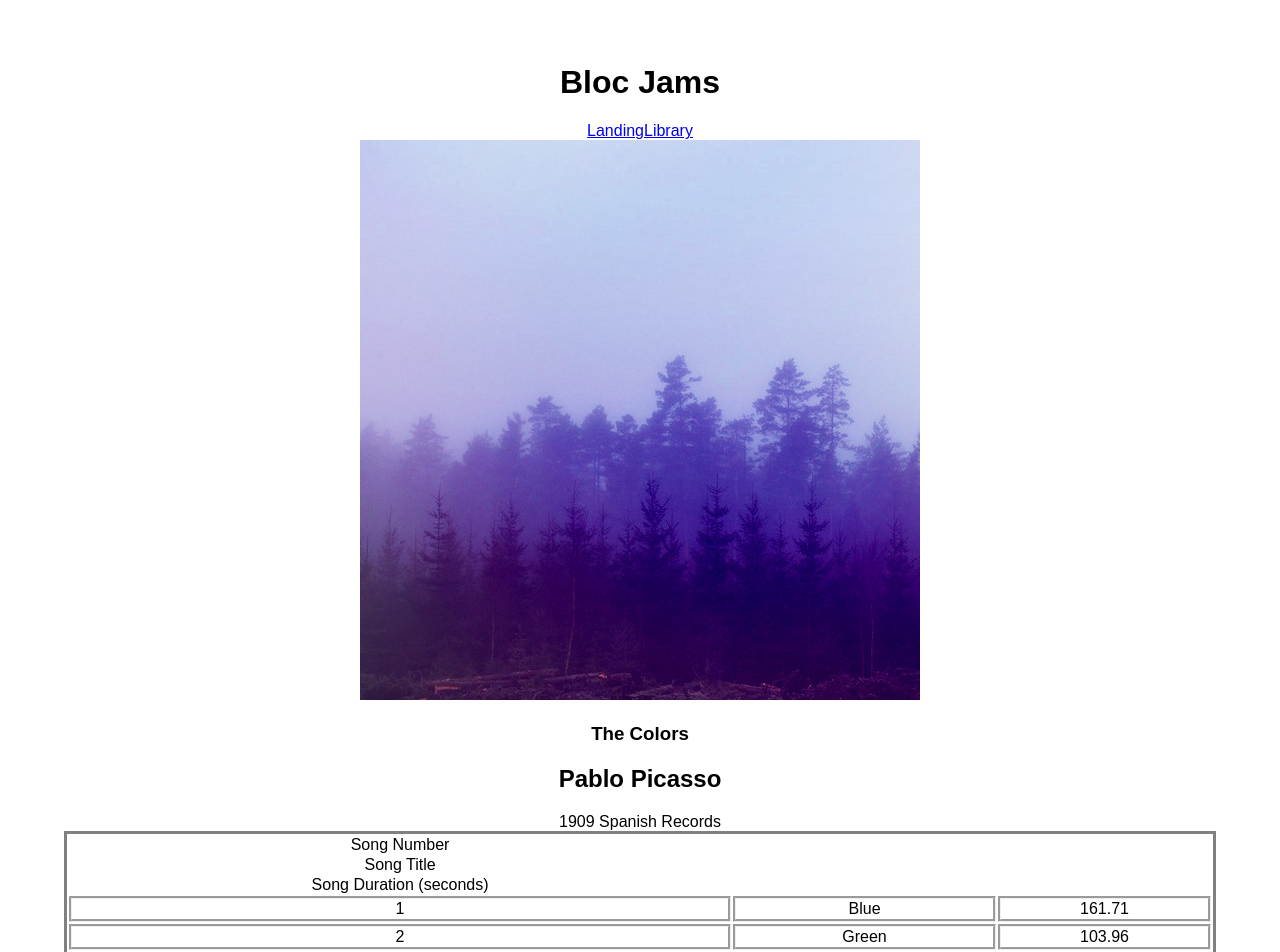
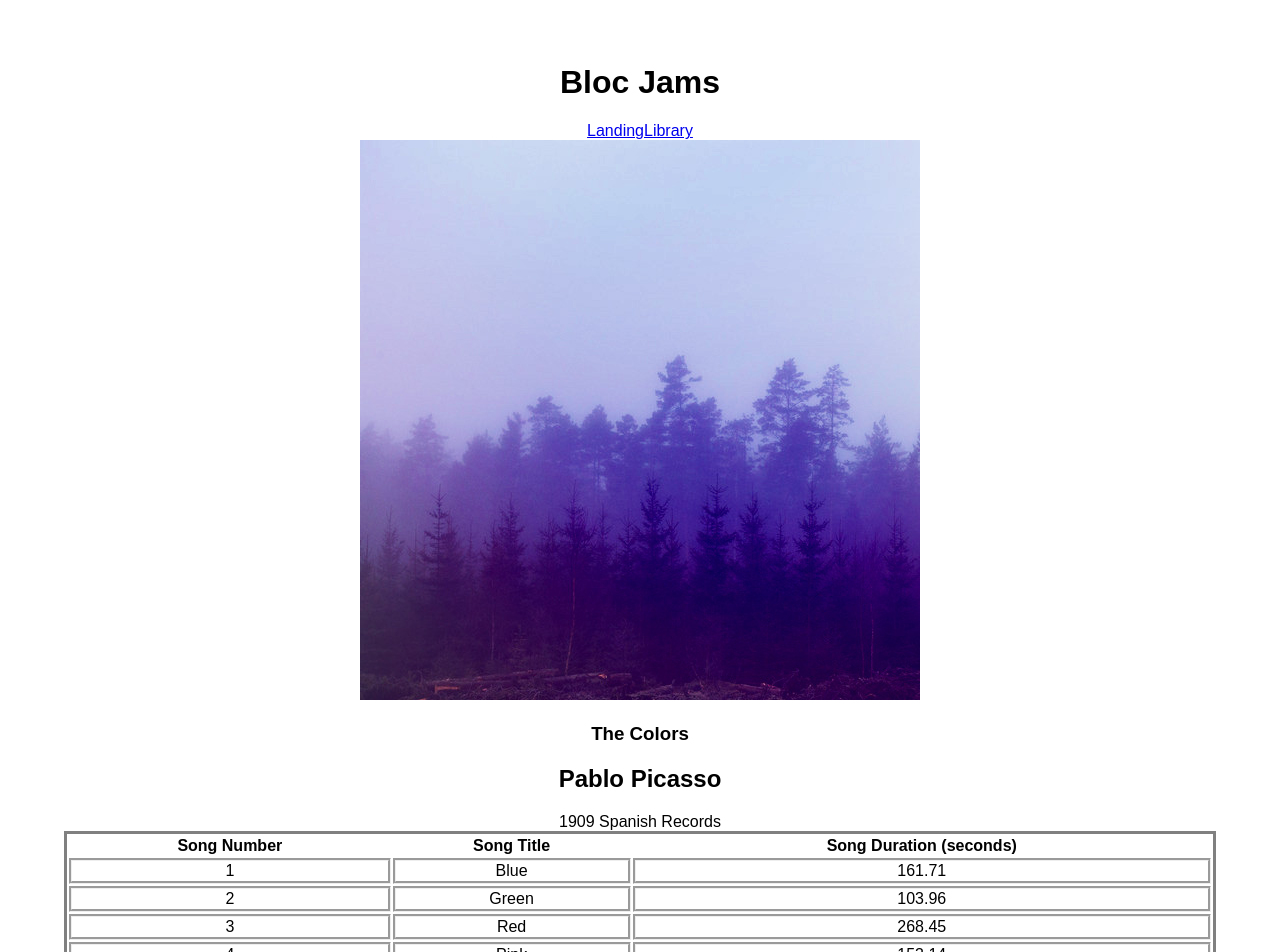
Before and after one commit to ctrachte/Music-Player-PWA, a React (Create React App) app: page /album/the-colors in a window 1280 px wide. Shown: the top 952 px of the page. Built offline with nearby package versions, Linux system fonts and the light colour scheme.

Commit message:
add <th> element back in

```diff
--- a/src/components/Album.js
+++ b/src/components/Album.js
@@ -31,13 +31,15 @@ class Album extends Component {
             </colgroup>
             <thead>
               <tr>
-                Song Number
-              </tr>
-              <tr>
-                Song Title
-              </tr>
-              <tr>
-                Song Duration (seconds)
+                <th>
+                  Song Number
+                </th>
+                <th>
+                  Song Title
+                </th>
+                <th>
+                  Song Duration (seconds)
+                </th>
               </tr>
             </thead>
             <tbody>
```
